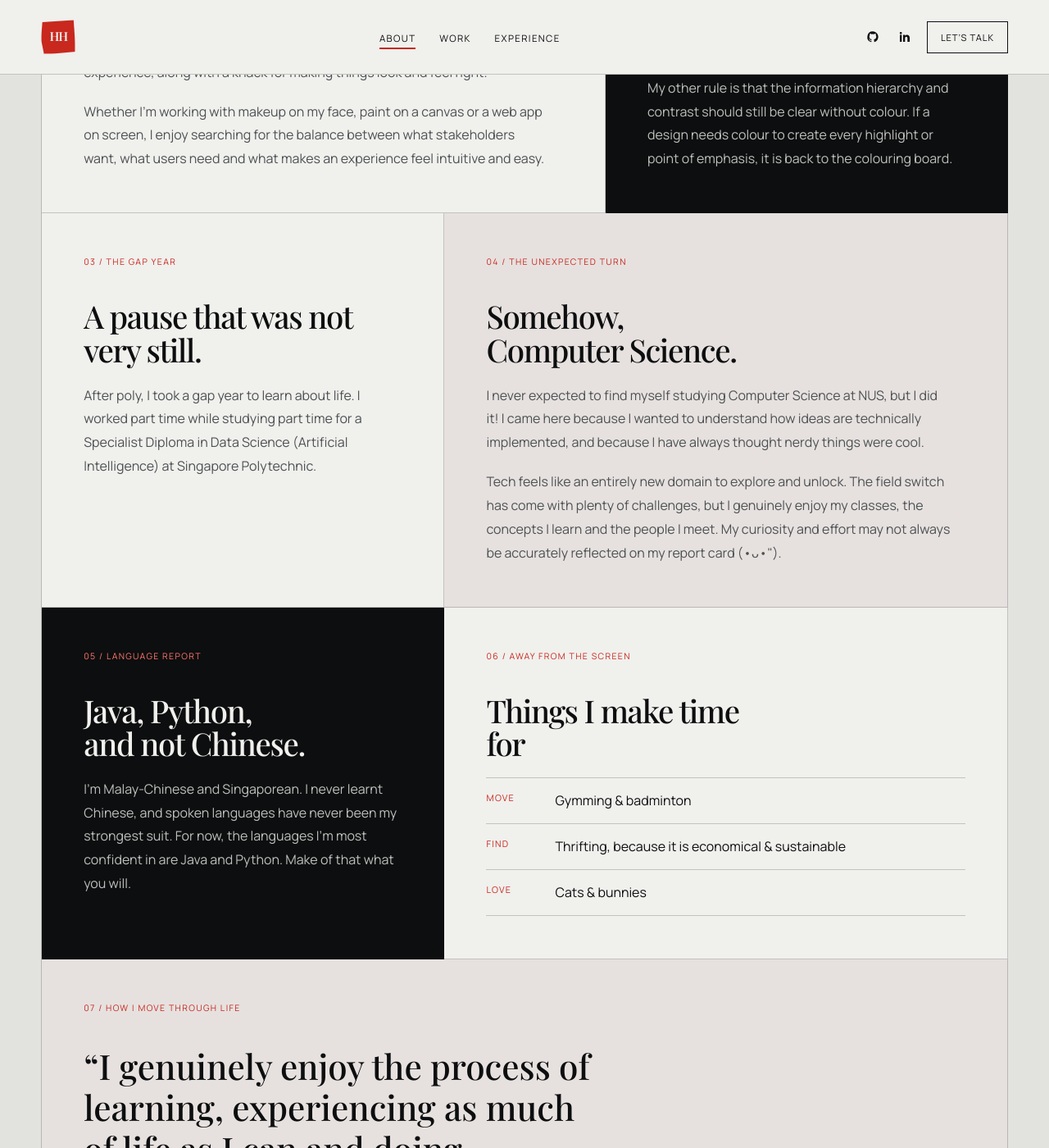
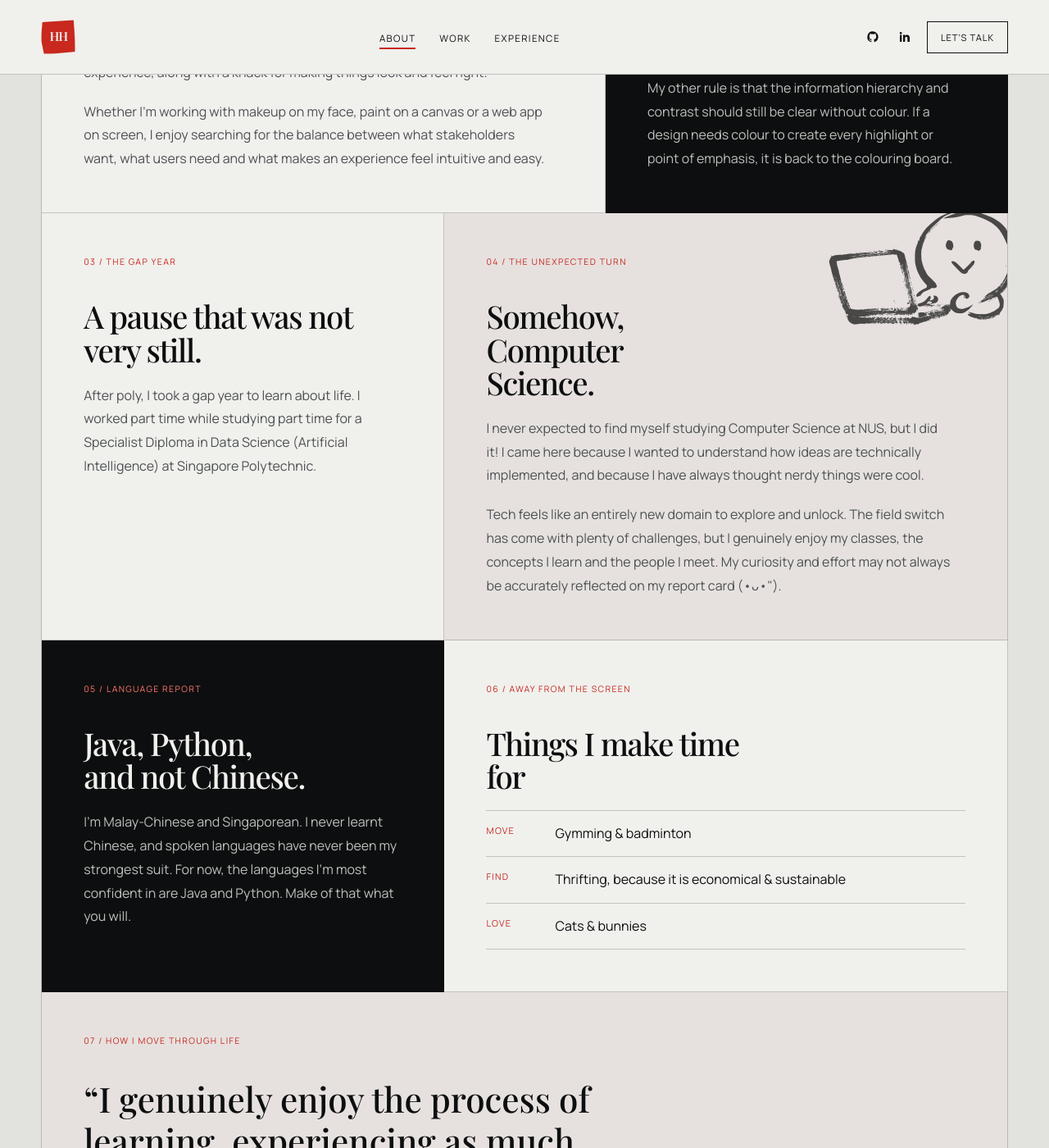
Before and after one commit to hazelhidayah/hazelhidayah.github.io, a Jekyll site: the page built from about.markdown, in a window 1280 px wide and 1400 px high, scrolled down 1398 px. Shown: the whole window at 82% size. Built offline with Jekyll 4.4.1, drawn with Linux system fonts in a browser that asks for light colours.

Commit message:
Add illustration to NUS story card

```diff
--- a/about.markdown
+++ b/about.markdown
@@ -80,6 +80,12 @@ description: A few things that shaped how I build, design, and think.
 
       <article class="about-tile about-tile--nus">
         <p class="about-tile__number">04 / The unexpected turn</p>
+        <img
+          class="about-tile__illustration"
+          src="{{ '/assets/img/about-computer-science.png' | relative_url }}"
+          alt=""
+          aria-hidden="true"
+        />
         <h3>Somehow, Computer Science.</h3>
         <p>
           I never expected to find myself studying Computer Science at NUS, but I did it! I came here
--- a/assets/css/style.css
+++ b/assets/css/style.css
@@ -3027,6 +3027,32 @@ body::before {
   background: var(--blush);
 }
 
+.about-tile--nus {
+  position: relative;
+  overflow: hidden;
+}
+
+.about-tile--nus > :not(.about-tile__illustration) {
+  position: relative;
+  z-index: 1;
+}
+
+.about-tile--nus .about-tile__number,
+.about-tile--nus h3 {
+  padding-right: clamp(7rem, 15vw, 12rem);
+}
+
+.about-tile__illustration {
+  position: absolute;
+  z-index: 0;
+  top: clamp(-4.5rem, -5vw, -2.75rem);
+  right: clamp(-1.5rem, -2vw, -0.5rem);
+  width: clamp(11rem, 20vw, 16rem);
+  height: auto;
+  opacity: 0.68;
+  pointer-events: none;
+}
+
 .about-tile--dark {
   background: var(--ink);
   color: var(--muted-on-dark);
@@ -3202,6 +3228,18 @@ body::before {
     padding: 1.5rem;
   }
 
+  .about-tile--nus .about-tile__number,
+  .about-tile--nus h3 {
+    padding-right: 5rem;
+  }
+
+  .about-tile__illustration {
+    top: -2.75rem;
+    right: -1.5rem;
+    width: 9.5rem;
+    opacity: 0.52;
+  }
+
   .about-interests li {
     grid-template-columns: 1fr;
     gap: 0.3rem;
```
Also changed, not shown: assets/img/about-computer-science.png (added).
